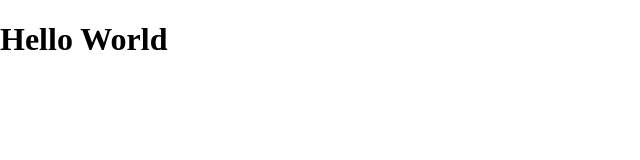
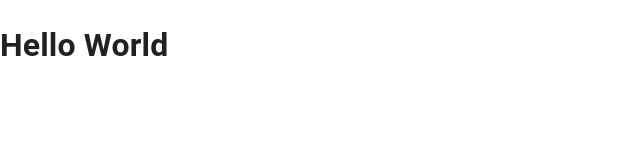
Before and after one commit to Marco-Loch/Portfolio, a React (Vite) app: page / in a window 1280 px wide. Shown: the top 160 px of the page, without its empty margins (0-640 px from the left). Built offline with nearby package versions, Linux system fonts and the light colour scheme.

Commit message:
material themeprovider

```diff
--- /dev/null
+++ b/src/config/material_theme.ts
@@ -0,0 +1,3 @@
+import { createTheme } from '@mui/material';
+
+export const theme = createTheme({});
--- a/src/main.tsx
+++ b/src/main.tsx
@@ -2,9 +2,12 @@ import { StrictMode } from 'react';
 import { createRoot } from 'react-dom/client';
 import './styles/index.css';
 import App from './App.tsx';
+import MaterialProvider from './provider/material_UI_provider.tsx';
 
 createRoot(document.getElementById('root')!).render(
   <StrictMode>
-    <App />
+    <MaterialProvider>
+      <App />
+    </MaterialProvider>
   </StrictMode>
 );
--- /dev/null
+++ b/src/provider/material_UI_provider.tsx
@@ -0,0 +1,14 @@
+import { CssBaseline, ThemeProvider } from '@mui/material';
+import type { ReactNode } from 'react';
+import { theme } from '../config/material_theme';
+
+type MaterialProviderProps = { children: ReactNode };
+
+export default function MaterialProvider({ children }: Readonly<MaterialProviderProps>) {
+  return (
+    <ThemeProvider theme={theme}>
+      <CssBaseline />
+      {children}
+    </ThemeProvider>
+  );
+}
```
